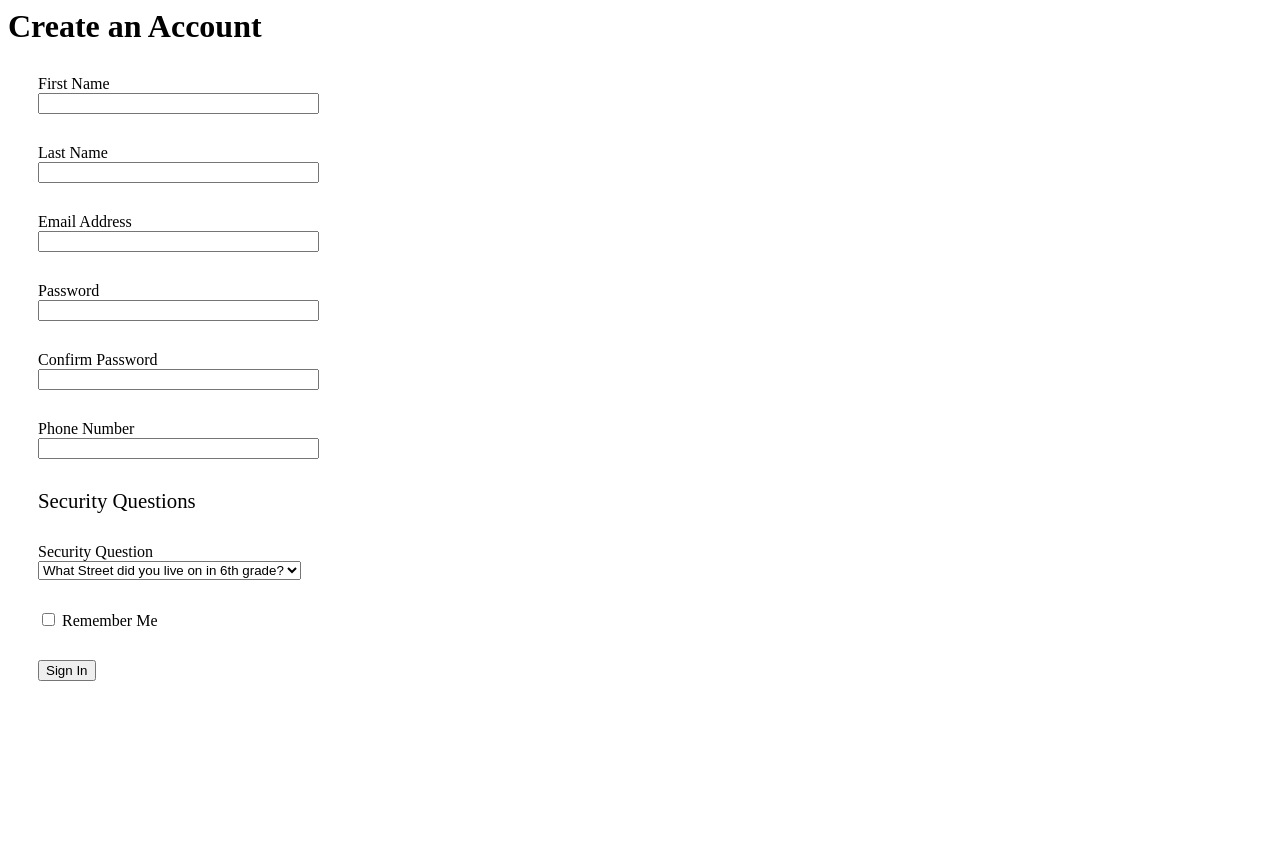
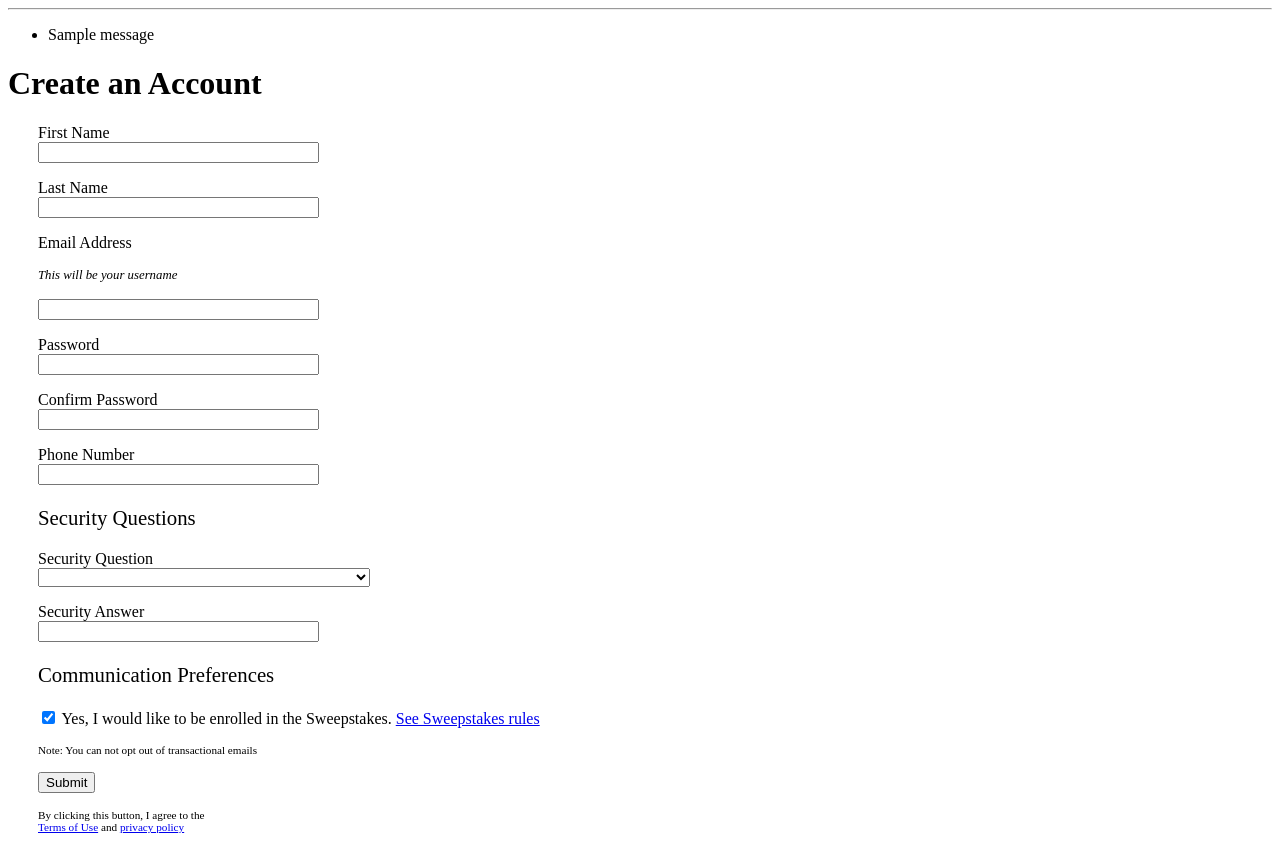
Before and after one commit to bric-jim-rentschler/new_user, a Flask app: page /createaccount in a window 1280 px wide. Before the commit the page ends 681 px from the top, so only its background shows below. Run offline with Flask 2, Linux system fonts and the light colour scheme; one stand-in notice (Sample message) is shown.

Commit message:
major changes

```diff
--- a/app/forms.py
+++ b/app/forms.py
@@ -1,15 +1,57 @@
 from flask_wtf import FlaskForm
-from wtforms import StringField, PasswordField, BooleanField, SubmitField, SelectField
-from wtforms.validators import DataRequired
+from wtforms import StringField, PasswordField, BooleanField, SubmitField, SelectField, ValidationError
+from wtforms.validators import DataRequired, Length, Regexp, EqualTo
+from wtforms.fields.html5 import EmailField
+from validate_email import validate_email
+
+
+def validate_password(form, password):
+    password = str(password)
+    if not any(ch.isupper() for ch in password):
+        if not any(c.islower() for c in password):
+            if not any(n.isalnum() for n in password):
+                raise ValidationError('Please enter a password that has at least 7 characters including at least 1 '
+                                      'uppercase character, 1 lowercase character, and 1 special character or number.')
+
+def valid_email(form, email):
+    email = str(email)
+    if (validate_email(email, verify=True)):
+        raise ValidationError('This email address is already in use. If '
+                              'you’ve forgotten your password click here to retrieve it.')
+
 
 class CreateAccountForm(FlaskForm):
-    first_name = StringField('First Name', validators=[DataRequired()])
-    last_name = StringField('Last Name', validators=[DataRequired()])
-    email_address = StringField('Email Address', validators=[DataRequired()])
-    password = PasswordField('Password', validators=[DataRequired()])
-    confirm_password = PasswordField('Confirm Password', validators=[DataRequired()])
-    phone_number = StringField('Phone Number')
-    security_questions = SelectField('Security Question', choices=[(
-        'wsdylo', "What Street did you live on in 6th grade?"), ("test", "test")])
-    remember_me = BooleanField('Remember Me')
-    submit = SubmitField('Sign In')
+    first_name = StringField('First Name', validators=[DataRequired(message="First name is required"), Length(max=30)])
+    last_name = StringField('Last Name', validators=[DataRequired(message="Last name is required"), Length(max=30)])
+    email_address = EmailField('Email Address'
+                                , validators=[DataRequired(message="Email address is required"),
+                                              Length(max=100),
+                                              Regexp('[_\-a-zA-Z0-9\.\+]+@[a-zA-Z0-9](\.?[\-a-zA-Z0-9]*[a-zA-Z0-9])*',
+                                                     message="Please enter a valid email address."),
+                                              valid_email])
+    password = PasswordField('Password', validators=[DataRequired(message="Password is required"),
+                                                     Length(min=7),
+                                                     validate_password])
+    confirm_password = PasswordField('Confirm Password',
+                                     validators=[DataRequired(message="Confirm password is required"),
+                                                 Length(min=7), EqualTo(fieldname='password'),
+                                                 validate_password])
+    phone_number = StringField('Phone Number',
+                                    validators=[DataRequired(message="Phone number is required"),
+                                                Length(max=17),
+                                                Regexp(r'(((\+[1-9]\d{0,2})[\-\s.](\d{1,3})|(((1\s)?)\(\d{3}\)))[\-\s.])'
+                                                        r'?(\d{1,8})([\-\s.](\d{1,8})){1,'r'4}(\sext\.\s\d{1,10})?')])
+    security_questions = SelectField('Security Question', choices=[
+        ("", "")
+        , ("wsdylo", "What Street did you live on in 6th grade?")
+        , ("wwycn", "What was your childhood nickname?")
+        , ("iwcdymafm", "In what city did your mother and father meet?")
+        , ("wwtlnoytgt", "What was the last name of your third grade teacher?")
+        , ("wwtnoyfsa", "What was the name of your first stuffed animal?")])
+    security_answers = PasswordField('Security Answer',
+                                     validators=[DataRequired(message="Security answers are required"),
+                                                 Length(max=100)])
+    sweepstakes = BooleanField('Yes, I would like to be enrolled in the Sweepstakes.', default="checked")
+    promotions = BooleanField('Yes, I would like to receive emails about special promotions or sales.',
+                              default="checked")
+    submit = SubmitField('Submit')
--- a/app/routes.py
+++ b/app/routes.py
@@ -1,9 +1,19 @@
-from flask import render_template
+from flask import render_template, flash, redirect
 from app import app
 from app.forms import CreateAccountForm
 
 @app.route('/')
-@app.route('/createaccount')
+@app.route('/index')
+def index():
+    return render_template('index.html', title='Home')
+
+@app.route('/createaccount', methods=['GET', 'POST'])
 def newuser():
     form = CreateAccountForm()
-    return render_template('create_account.html', title='Account Creation', form=form)
+    if form.validate_on_submit():
+        flash('Login requested for user {}, remember_me={}, e {}, p {}, cp {}, pn {}, sa {}'.format(
+            form.first_name.data, form.last_name.data, form.email_address.data
+            , form.password.data, form.confirm_password.data, form.phone_number.data
+            , form.security_answers.data))
+        return redirect('/index')
+    return render_template('create_account.html', title='Create Account', form=form)
--- /dev/null
+++ b/app/templates/base.html
@@ -0,0 +1,15 @@
+<html>
+<body>
+    <hr>
+        {% with messages = get_flashed_messages() %}
+        {% if messages %}
+        <ul>
+            {% for message in messages %}
+            <li>{{ message }}</li>
+            {% endfor %}
+        </ul>
+        {% endif %}
+        {% endwith %}
+        {% block content %}{% endblock %}
+</body>
+</html>
--- a/app/templates/create_account.html
+++ b/app/templates/create_account.html
@@ -1,9 +1,9 @@
 <style>
     p {
-        margin: 30px;
+        padding-left: 30px;
     }
 </style>
-
+{% extends "base.html" %}
 {% block content %}
     <h1>Create an Account</h1>
     <form action="" method="POST">
@@ -11,34 +11,72 @@
         <p>
             {{ form.first_name.label }}<br>
             {{ form.first_name(size=32) }}
+            {% for error in form.first_name.errors %}
+            <span style="color: red;">[{{ error }}]</span>
+            {% endfor %}
         </p>
         <p>
             {{ form.last_name.label }}<br>
             {{ form.last_name(size=32) }}
+            {% for error in form.last_name.errors %}
+            <span style="color: red;">[{{ error }}]</span>
+            {% endfor %}
         </p>
         <p>
             {{ form.email_address.label }}<br>
+            <div style="font-size:80%; padding-left:30px; font-style:italic">This will be your username</div>
+        </p>
+        <p>
             {{ form.email_address(size=32) }}
+            {% for error in form.email_address.errors %}
+            <span style="color: red;">[{{ error }}]</span>
+            {% endfor %}
         </p>
         <p>
             {{ form.password.label }}<br>
             {{ form.password(size=32) }}
+            {% for error in form.password.errors %}
+            <span style="color: red;">[{{ error }}]</span>
+            {% endfor %}
         </p>
         <p>
             {{ form.confirm_password.label }}<br>
             {{ form.confirm_password(size=32) }}
+            {% for error in form.confirm_password.errors %}
+            <span style="color: red;">[{{ error }}]</span>
+            {% endfor %}
         </p>
         <p>
             {{ form.phone_number.label }}<br>
             {{ form.phone_number(size=32) }}
+            {% for error in form.phone_number.errors %}
+            <span style="color: red;">[{{ error }}]</span>
+            {% endfor %}
         </p>
         <p style="font-size:130%;"> Security Questions </p>
         <p>
             {{ form.security_questions.label }}<br>
             {{ form.security_questions }}
         </p>
-        <p>{{ form.remember_me() }} {{ form.remember_me.label }}</p>
+        <p>
+            {{ form.security_answers.label }}<br>
+            {{ form.security_answers(size=32) }}
+            {% for error in form.security_answers.errors %}
+            <span style="color: red;">[{{ error }}]</span>
+            {% endfor %}
+        </p>
+        <p style="font-size:130%;"> Communication Preferences </p>
+
+        <p>{{ form.sweepstakes() }} {{ form.sweepstakes.label}}
+            <a title="link opens in new window" href="https://pages.ebay.com/help/policies/user-agreement.html" target="_blank">See Sweepstakes rules</a>
+        </p>
+        <p style="font-size:70%;">Note: You can not opt out of transactional emails</p>
         <p>{{ form.submit() }}</p>
+        <div style="padding-left:30px; font-size:70%;">By clicking this button, I agree to the<br>
+            <a title="link opens in new window" href="https://pages.ebay.com/help/policies/user-agreement.html" target="_blank">Terms of Use</a>
+            and
+            <a title="link opens in new window" href="https://pages.ebay.com/help/policies/user-agreement.html" target="_blank">privacy policy</a>
+        </div>
 
     </form>
 {% endblock %}
--- /dev/null
+++ b/app/templates/index.html
@@ -0,0 +1,6 @@
+<html>
+<h1>HELLO WORLD</h1>
+<di>
+     <a href="/createaccount">Create Account</a>
+</di>
+</html>
```
